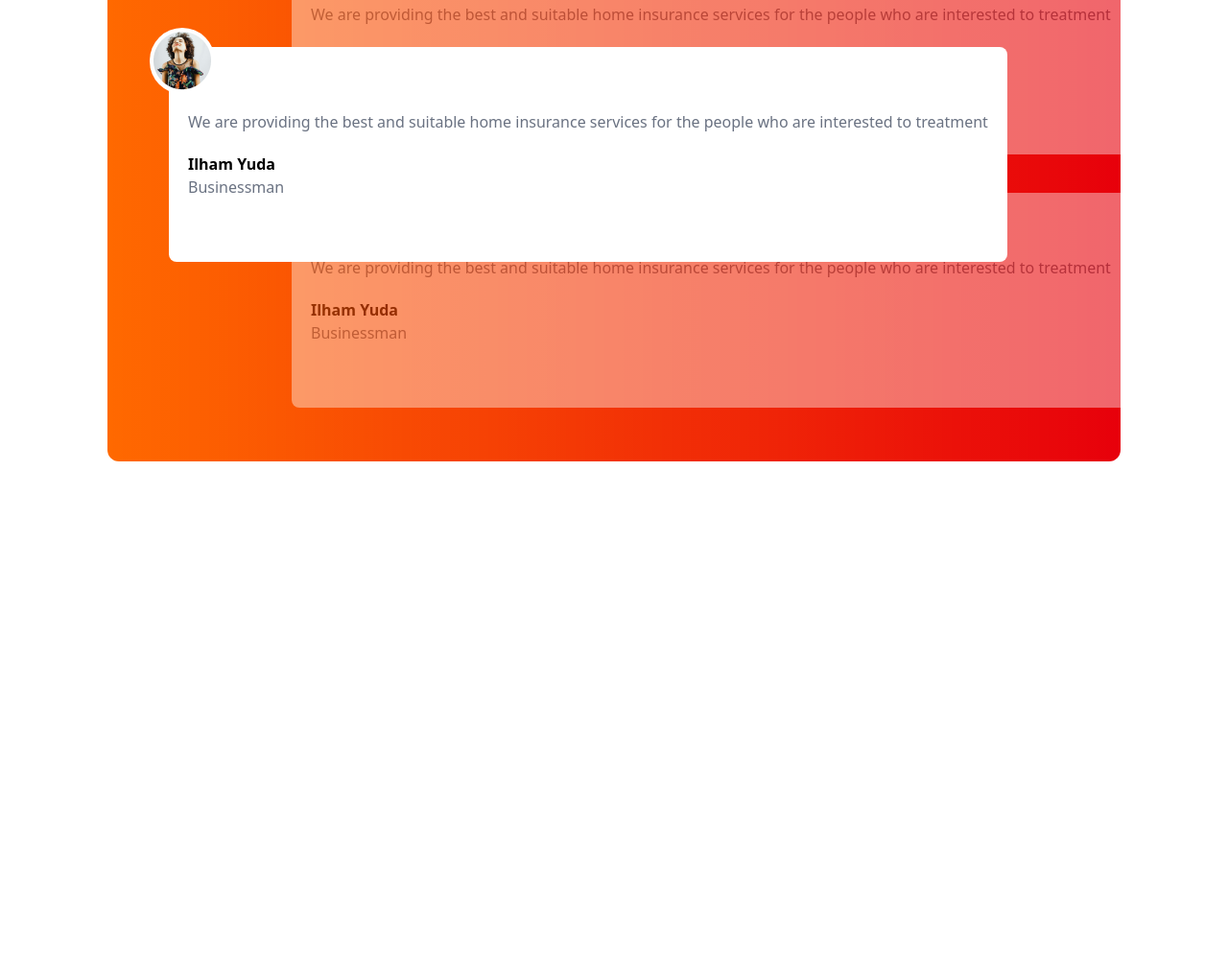
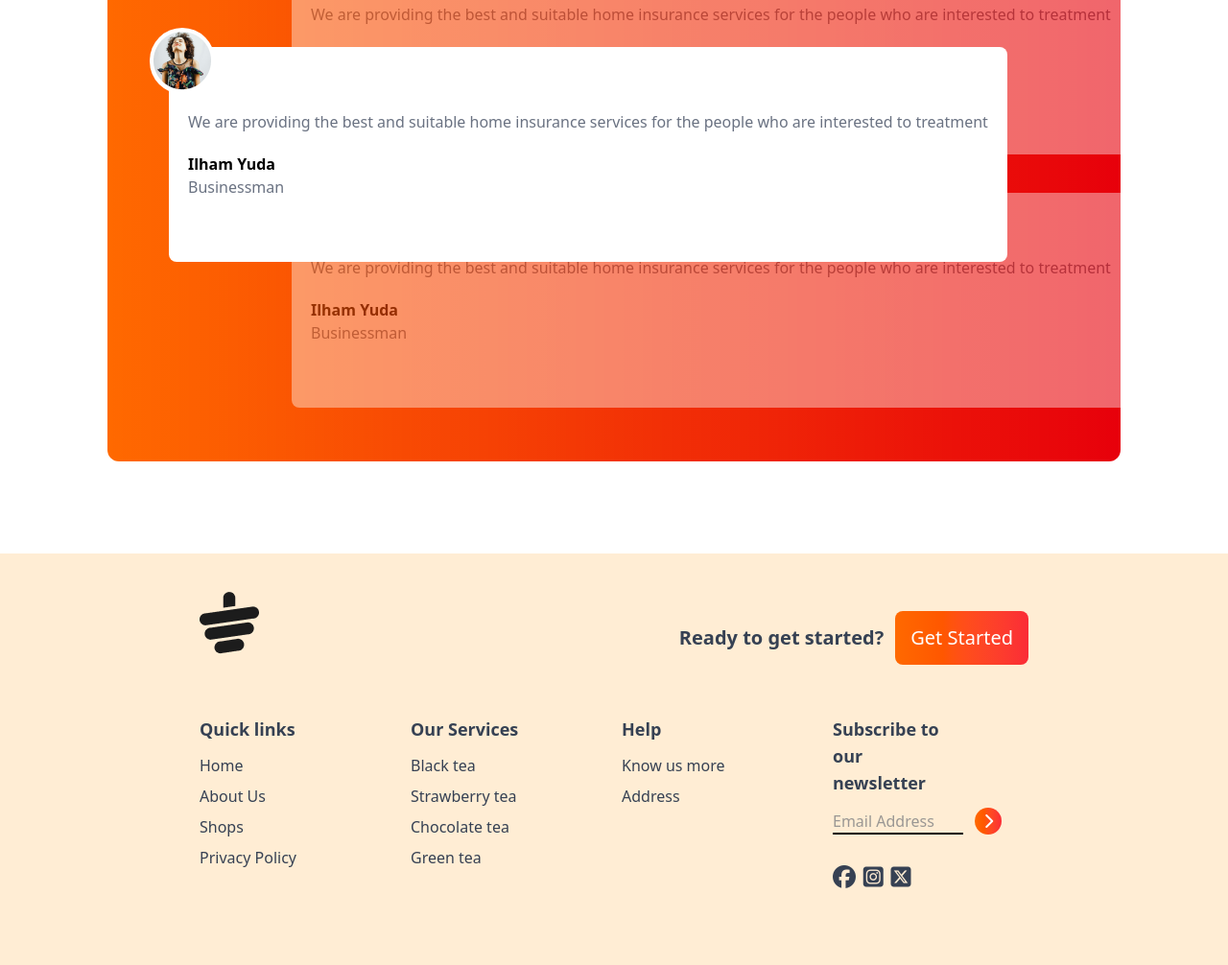
Before and after one commit to SafinRweb/Tea-House-Website, a website: page index.html in a window 1280 px wide. Shown: the part 2583-3589 px from the top of the page at 96% size. Before the commit the page ends 3160 px from the top, so only its background shows below. Drawn offline with nearby package versions, Linux system fonts and the light colour scheme.

Commit message:
Added footer

```diff
--- a/index.html
+++ b/index.html
@@ -181,7 +181,74 @@
         </div>
         </div>
      </section>
+     <!-- news section -->
+      <section>
+
+      </section>
     </main>
-    <footer></footer>
+    <!-- footer section -->
+    <footer class="bg-orange-100 text-gray-700 py-10 px-4 md:px-16">
+        <div class="w-9/12 mx-auto">
+            <!-- logo -->
+            <div class="mb-8 lg:flex justify-between">
+                <img class="mb-8" src="images/cup.png" alt="logo">
+                <div class="lg:flex items-center gap-3">
+                    <h4 class="my-4 text-xl font-semibold">Ready to get started?</h4>
+                    <button class="h-14 bg-linear-to-r from-orange-500 to-red-500 px-4 py-1.5 rounded-lg text-xl text-white">Get Started</button>
+                </div>
+
+            </div>
+            <!-- links -->
+            <div class="grid grid-cols-1 md:grid-cols-2 lg:grid-cols-4 gap-4">
+            <!-- first column -->
+             <div>
+                <h3 class="font-semibold text-lg mb-3">Quick links</h3>
+                <ul class="space-y-2">
+                    <li><a class="hover:text-orange-600" href="#">Home</a></li>
+                    <li><a class="hover:text-orange-600" href="#">About Us</a></li>
+                    <li><a class="hover:text-orange-600" href="#">Shops</li>
+                    <li><a class="hover:text-orange-600" href="#">Privacy Policy</a></li>
+                </ul>
+             </div>
+            <!-- Second column -->
+             <div>
+                <h3 class="font-semibold text-lg mb-3">Our Services</h3>
+                <ul class="space-y-2">
+                    <li><a class="hover:text-orange-600" href="#">Black tea</a></li>
+                    <li><a class="hover:text-orange-600" href="#">Strawberry tea</a></li>
+                    <li><a class="hover:text-orange-600" href="#">Chocolate tea</li>
+                    <li><a class="hover:text-orange-600" href="#">Green tea</a></li>
+                </ul>
+             </div>
+            <!-- Third column -->
+             <div>
+                <h3 class="font-semibold text-lg mb-3">Help</h3>
+                <ul class="space-y-2">
+                    <li><a class="hover:text-orange-600" href="#">Know us more</a></li>
+                    <li><a class="hover:text-orange-600" href="#">Address</a></li>
+                </ul>
+             </div>
+             <!-- fourth column -->
+              <div>
+                <h3 class="font-semibold text-lg mb-3 w-3/5">Subscribe to our newsletter</h3>
+                <div class="flex flex-col space-y-4">
+                    <div class="space-x-2">
+                        <input placeholder="Email Address" type="text" class="bg-transparent border-b-2 border-black w-4/6">
+                        <i class="fa-solid fa-chevron-right w-7 h-7 bg-linear-to-r from-orange-500 to-red-500 rounded-full text-white text-center content-center"></i>
+                        <div class="flex justify-between w-2/5
+                        mb-2 mt-8">
+                            <i class="fa-brands fa-facebook text-2xl"></i>
+                            <i class="fa-brands fa-square-instagram text-2xl"></i>
+                            <i class="fa-brands fa-square-x-twitter text-2xl"></i>
+                        </div>
+                    </div>
+                </div>
+              </div>
+            </div>
+            <div class="text-center pt-4 mt-4">
+                <p class="text-sm text-gray-600"></p>
+            </div>
+        </div>
+    </footer>
 </body>
 </html>
```
Lines whose indentation alone changed are shown as unchanged.
